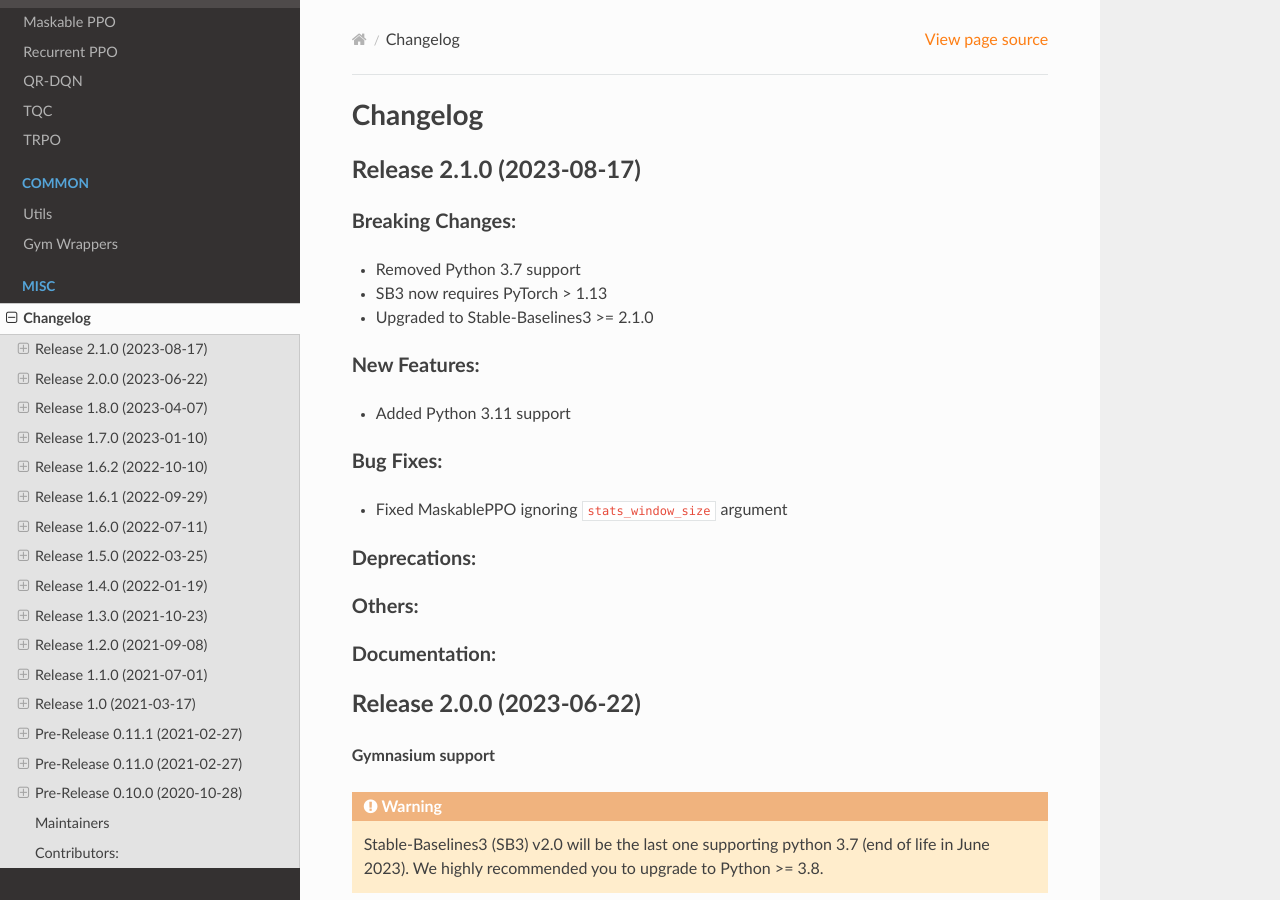
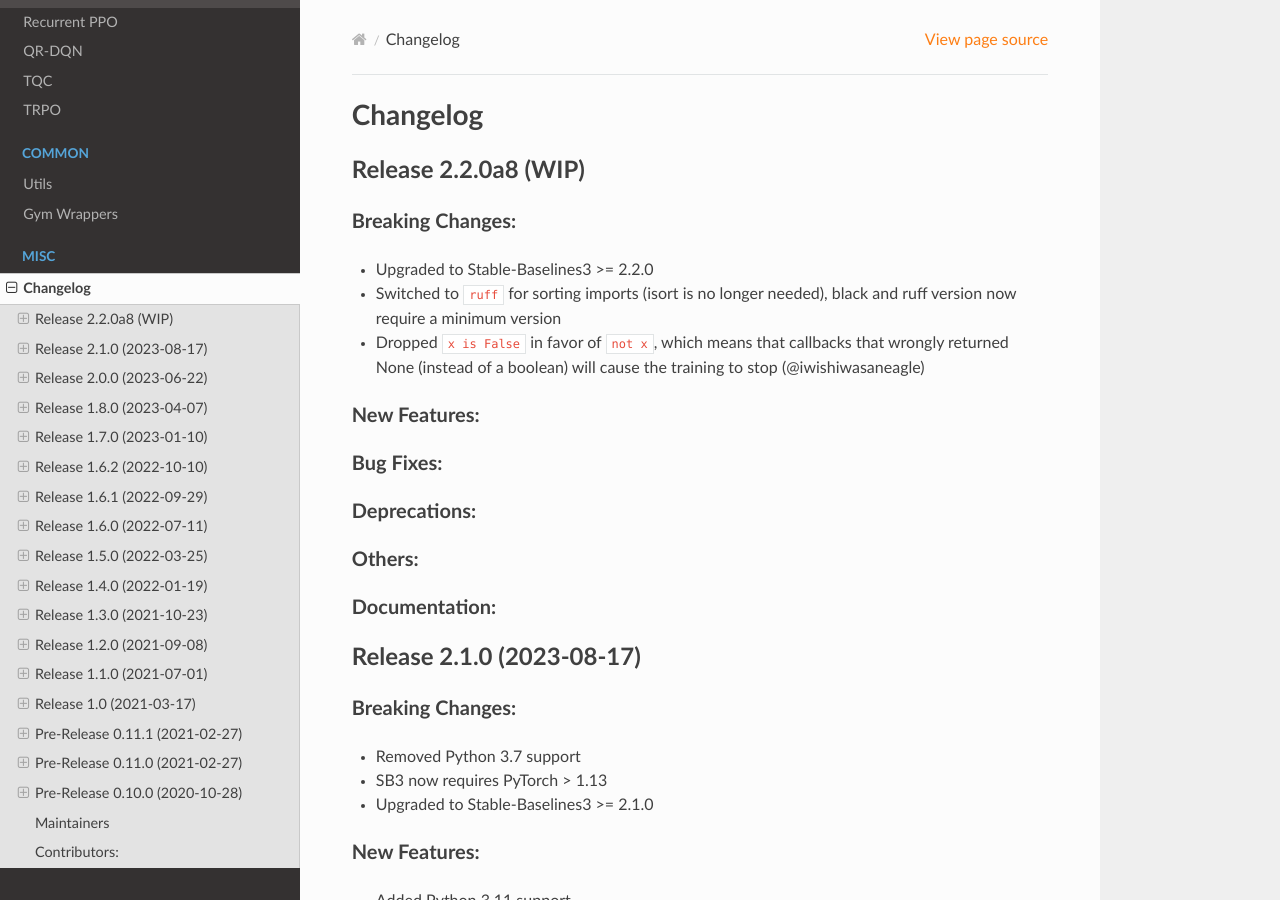
Before and after one commit to Stable-Baselines-Team/stable-baselines3-contrib, a Sphinx documentation site: the page built from docs/misc/changelog.rst, in a window 1280 px wide and 900 px high. Built offline with Sphinx 7.4.7 and the Read the Docs theme 2.0.0, drawn with Linux system fonts in a browser that asks for light colours.

```diff
--- a/docs/conda_env.yml
+++ b/docs/conda_env.yml
@@ -13,8 +13,7 @@ dependencies:
     - pandas
     - numpy
     - matplotlib
-    - sphinx_autodoc_typehints
     - stable-baselines3>=2.0.0
-    - sphinx>=5.3,<7.0
-    - sphinx_rtd_theme>=1.0
+    - sphinx>=5,<8
+    - sphinx_rtd_theme>=1.3.0
     - sphinx_copybutton
--- a/docs/conf.py
+++ b/docs/conf.py
@@ -64,7 +64,6 @@ release = __version__
 # ones.
 extensions = [
     "sphinx.ext.autodoc",
-    "sphinx_autodoc_typehints",
     "sphinx.ext.autosummary",
     "sphinx.ext.mathjax",
     "sphinx.ext.ifconfig",
@@ -72,6 +71,8 @@ extensions = [
     # 'sphinx.ext.intersphinx',
     # 'sphinx.ext.doctest'
 ]
+
+autodoc_typehints = "description"
 
 if enable_spell_check:
     extensions.append("sphinxcontrib.spelling")
--- a/docs/misc/changelog.rst
+++ b/docs/misc/changelog.rst
@@ -2,6 +2,31 @@
 
 Changelog
 ==========
+
+
+Release 2.2.0a8 (WIP)
+--------------------------
+
+Breaking Changes:
+^^^^^^^^^^^^^^^^^
+- Upgraded to Stable-Baselines3 >= 2.2.0
+- Switched to ``ruff`` for sorting imports (isort is no longer needed), black and ruff version now require a minimum version
+- Dropped ``x is False`` in favor of ``not x``, which means that callbacks that wrongly returned None (instead of a boolean) will cause the training to stop (@iwishiwasaneagle)
+
+New Features:
+^^^^^^^^^^^^^
+
+Bug Fixes:
+^^^^^^^^^^
+
+Deprecations:
+^^^^^^^^^^^^^
+
+Others:
+^^^^^^^
+
+Documentation:
+^^^^^^^^^^^^^^
 
 
 Release 2.1.0 (2023-08-17)
```
Also changed, not shown: .readthedocs.yml.
